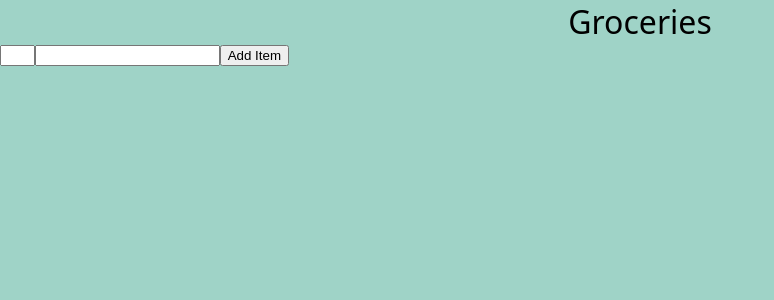
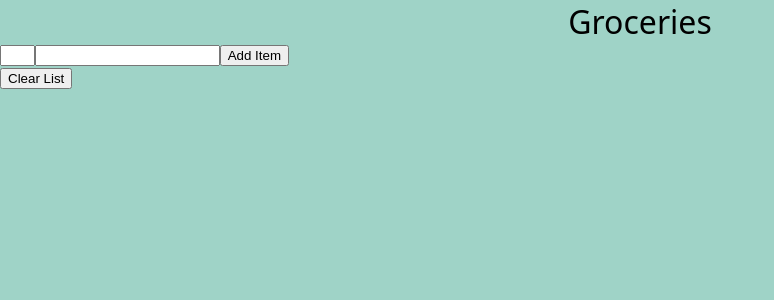
Before and after one commit to cw417/react-practice, a React (Create React App) app in the folder grocery-list/: page / in a window 1280 px wide. Shown: the top 300 px of the page, without its empty margins (0-774 px from the left). Built offline with nearby package versions, Linux system fonts and the light colour scheme.

Commit message:
Add Clear List button and functionality

```diff
--- a/grocery-list/src/App.js
+++ b/grocery-list/src/App.js
@@ -30,11 +30,16 @@ function App() {
     groceryNumRef.current.value = null
   }
 
+  function handleClearGroceryList(e) {
+    setGroceries([])
+  }
+
   function removeGrocery(id) {
     console.log(`removing ${groceries.find(grocery => grocery.id === id).name}`)
     const newGroceries = groceries.filter(grocery => grocery.id !== id)
     setGroceries(newGroceries)
   }
+
 
   return (
     <>
@@ -45,6 +50,8 @@ function App() {
       <input ref={groceryNumRef} className='input--number' type='text' />
       <input ref={groceryNameRef} type='text' />
       <button onClick={handleAddGrocery}>Add Item</button>
+      <br />
+      <button onClick={handleClearGroceryList}>Clear List</button>
     </>
   );
 }
```
